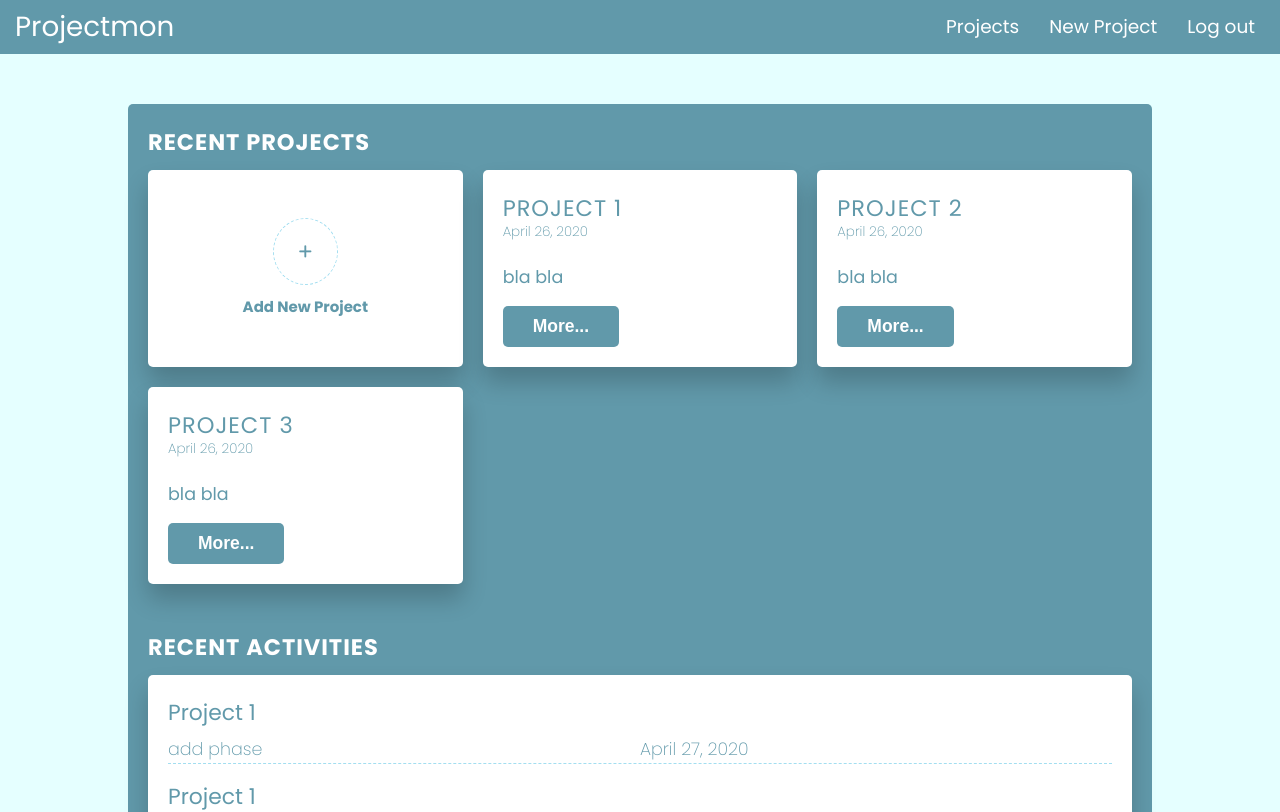
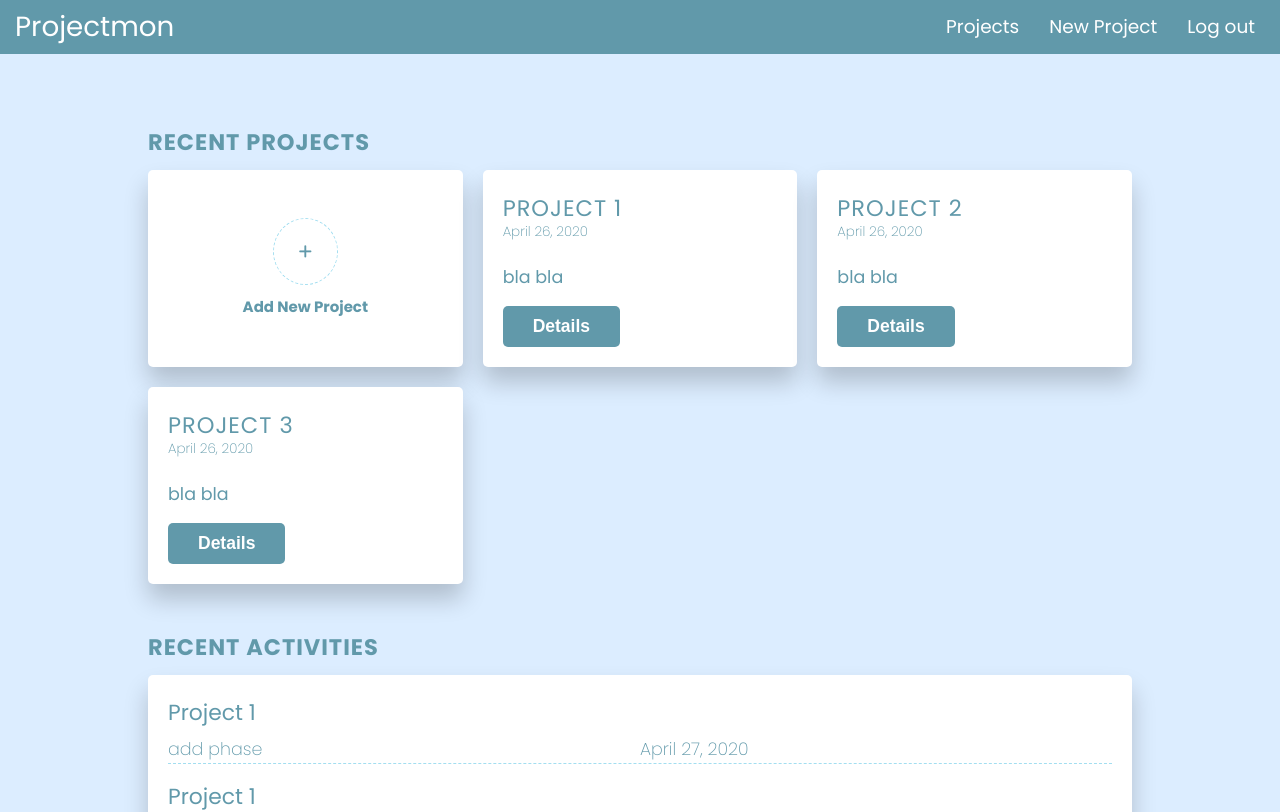
Before and after one commit to DorSarel/projectmon, a React (Create React App) app: page /dashboard in a window 1280 px wide. Shown: the top 812 px of the page. Built offline with nearby package versions, Linux system fonts and the light colour scheme.

Commit message:
update dashboard style

```diff
--- a/src/App.scss
+++ b/src/App.scss
@@ -18,7 +18,6 @@
 
 .main-grid {
   grid-column: main-start / main-end;
-  background-color: var(--secondary-color);
   border-radius: 5px;
   padding: 2rem;
 }
--- a/src/base.scss
+++ b/src/base.scss
@@ -1,7 +1,7 @@
 :root {
   --primary-color: #a3def0;
   --secondary-color: #6199aa;
-  --background-color: #e5ffff;
+  --background-color: #dcedff;
 }
 
 * {
--- a/src/common.scss
+++ b/src/common.scss
@@ -42,6 +42,7 @@
   font-size: 2rem;
   text-transform: uppercase;
   letter-spacing: 1px;
+  color: var(--secondary-color);
 
   @media only screen and (min-width: $bp-medium) {
     font-size: 2.25rem;
--- a/src/components/Projects/Project.js
+++ b/src/components/Projects/Project.js
@@ -7,7 +7,7 @@ const Project = ({ project, layoutClass = '' }) => {
       <h3 className='project__title'>{project.title}</h3>
       <span className='project__date'>April 26, 2020</span>
       <p className='project__text'>{project.description}</p>
-      <button className='btn project__btn'>more...</button>
+      <button className='btn project__btn'>details</button>
     </div>
   );
 };
```
